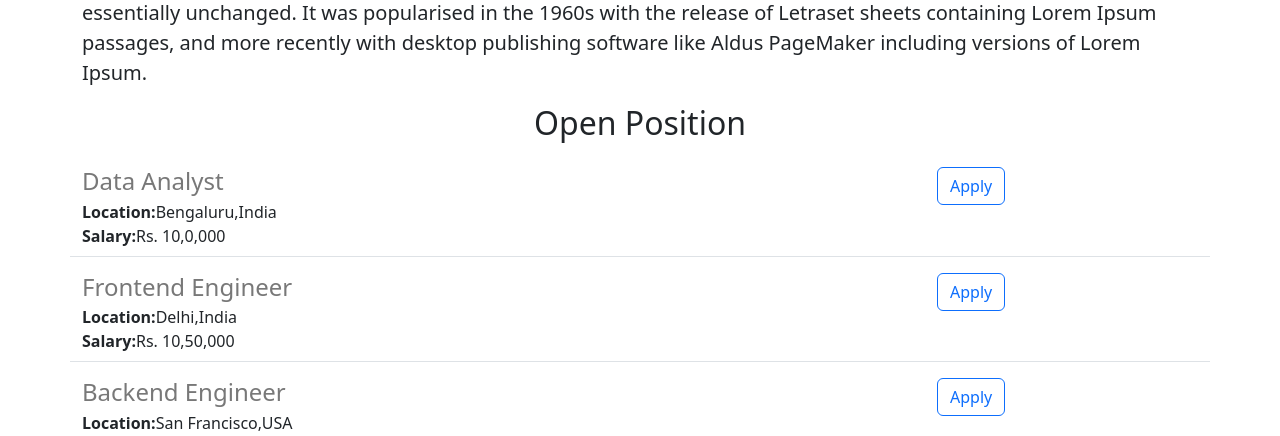
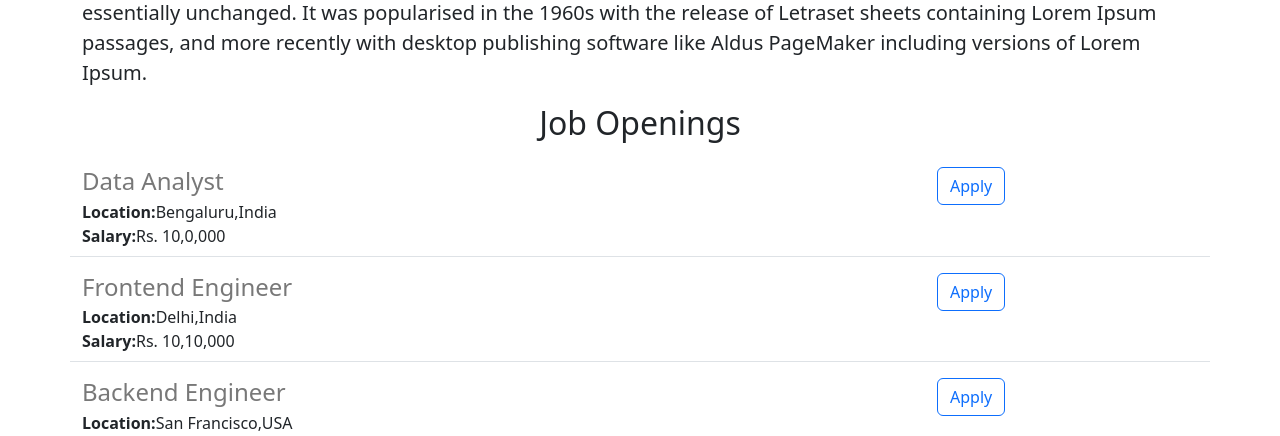
Before and after one commit to shiba8116/Yadav-careers-website, a Flask app: page / in a window 1280 px wide. Shown: the part 602-1038 px from the top of the page. Run offline with Flask 3, Linux system fonts and the light colour scheme.

Commit message:
Made some Changes

```diff
--- a/app.py
+++ b/app.py
@@ -13,7 +13,7 @@ JOBS = [
     'id':2,
      'title': 'Frontend Engineer',
     'location':'Delhi,India',
-    'Salary':'Rs. 10,50,000'
+    'Salary':'Rs. 10,10,000'
   },
   {
     'id':3,
--- a/templates/home.html
+++ b/templates/home.html
@@ -25,7 +25,7 @@
     <p class="lead" >
       Lorem Ipsum is simply dummy text of the printing and typesetting industry. Lorem Ipsum has been the industry's standard dummy text ever since the 1500s, when an unknown printer took a galley of type and scrambled it to make a type specimen book. It has survived not only five centuries, but also the leap into electronic typesetting, remaining essentially unchanged. It was popularised in the 1960s with the release of Letraset sheets containing Lorem Ipsum passages, and more recently with desktop publishing software like Aldus PageMaker including versions of Lorem Ipsum.
     </p>
-    <h2 class="text-center mt-2 mb-4">Open Position</h2>
+    <h2 class="text-center mt-2 mb-4">Job Openings</h2>
       <div>
         {% for job  in jobs %}
          {% include 'jobitem.html' %}
```
